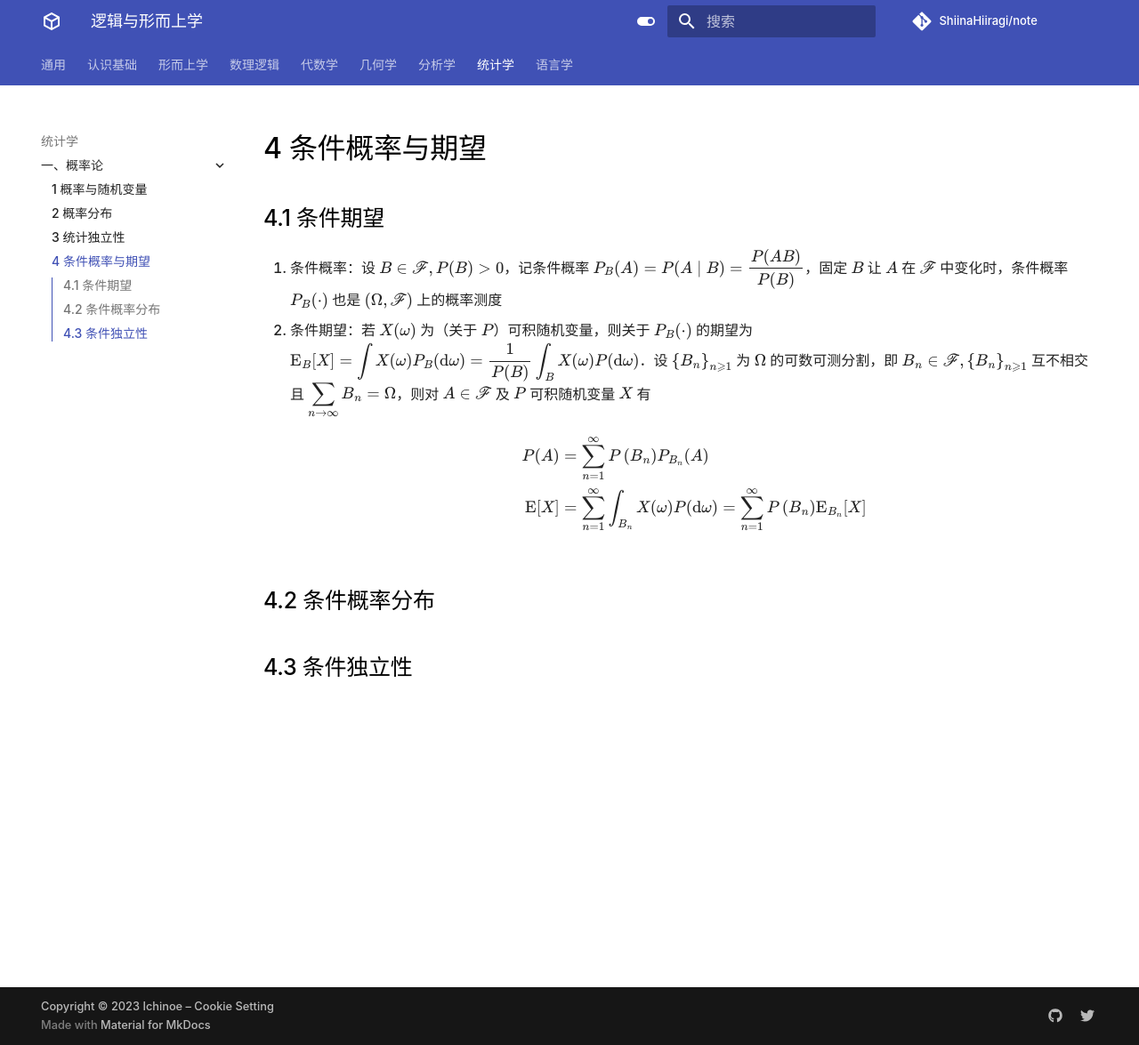
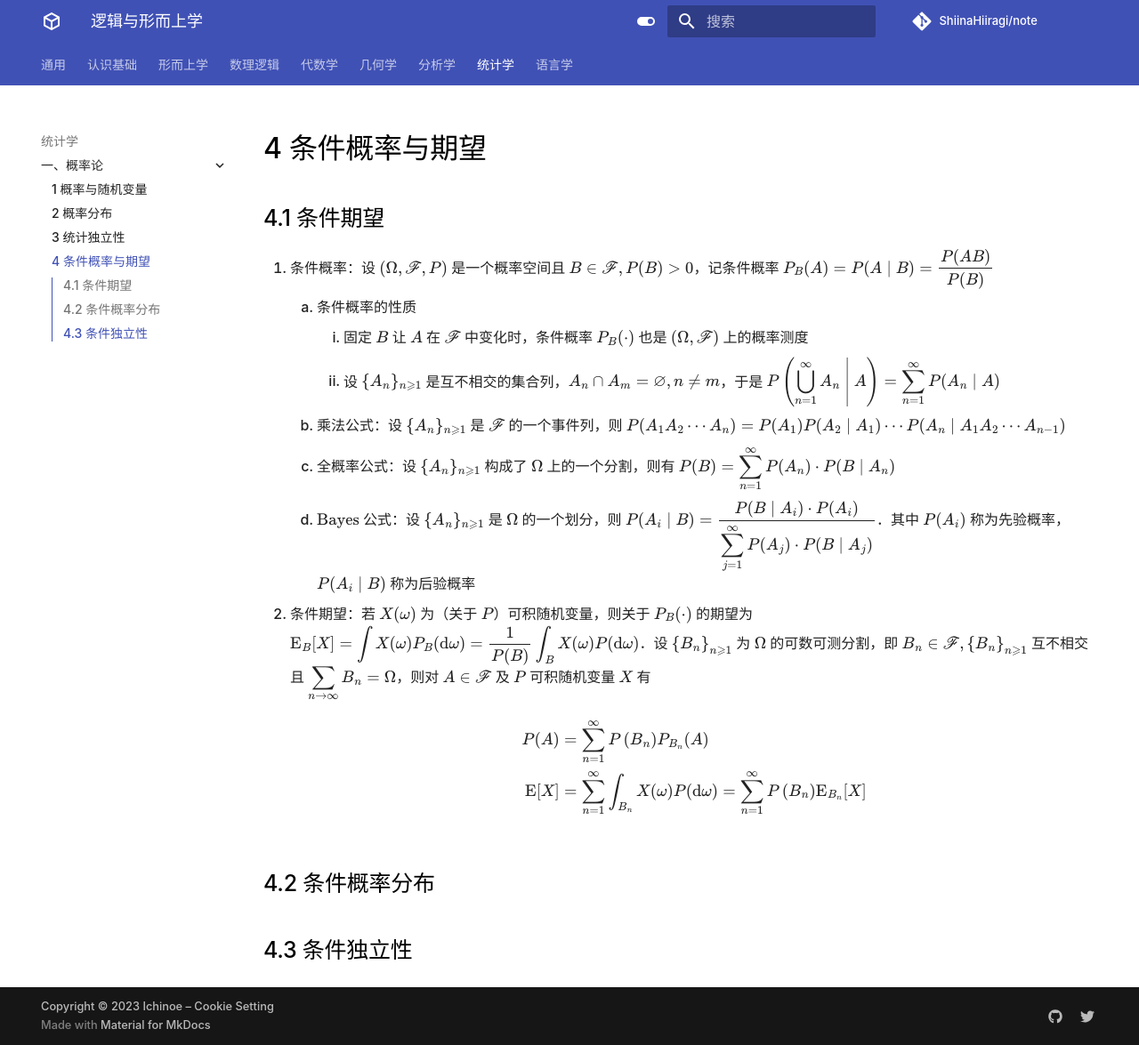
Before and after one commit to ShiinaHiiragi/note, an MkDocs documentation site: the page built from docs/stat/prob/cond.md, in a window 1280 px wide and 1175 px high. Shown: the whole window at 89% size. Built offline with MkDocs 1.6.1 and Material for MkDocs 9.7.7, drawn with Linux system fonts in a browser that asks for light colours; comment, search, counter and statistics services are not loaded.

Commit message:
change scrP

```diff
--- a/docs/stat/prob/cond.md
+++ b/docs/stat/prob/cond.md
@@ -1,7 +1,13 @@
 # 4 条件概率与期望
 
 ## 4.1 条件期望
-1. 条件概率：设 $B \in \mathscr{F}, P(B)>0$，记条件概率 $P_{B}(A)=P(A \mid B)=\dfrac{P(A B)}{P(B)}$，固定 $B$ 让 $A$ 在 $\mathscr{F}$ 中变化时，条件概率 $P_{B}(\cdot)$ 也是 $(\Omega, \mathscr{F})$ 上的概率测度
+1. 条件概率：设 $(\Omega, \mathscr{F}, P)$ 是一个概率空间且 $B \in \mathscr{F}, P(B)>0$，记条件概率 $P_{B}(A)=P(A \mid B)=\dfrac{P(A B)}{P(B)}$
+    1. 条件概率的性质
+        1. 固定 $B$ 让 $A$ 在 $\mathscr{F}$ 中变化时，条件概率 $P_{B}(\cdot)$ 也是 $(\Omega, \mathscr{F})$ 上的概率测度
+        2. 设 $\{A_n\}_{n \geqslant 1}$ 是互不相交的集合列，$A_n\cap A_m =\varnothing, n\neq m$，于是 ${\displaystyle P\left(\left. \bigcup_{n=1}^\infty A_n \ \right| \ A\right)=\sum_{n=1}^\infty P(A_n \mid A)}$
+    2. 乘法公式：设 $\{A_n\}_{n \geqslant 1}$ 是 $\mathscr{F}$ 的一个事件列，则 $P(A_1A_2\cdots A_n)=P(A_1)P(A_2 \mid A_1)\cdots P(A_n \mid A_1A_2\cdots A_{n-1})$
+    3. 全概率公式：设 $\{A_n\}_{n \geqslant 1}$ 构成了 $\Omega$ 上的一个分割，则有 ${\displaystyle P(B)=\sum_{n=1}^\infty P(A_n) \cdot P(B \mid A_n)}$
+    4. $\mathrm{Bayes}$ 公式：设 $\{A_n\}_{n \geqslant 1}$ 是 $\Omega$ 的一个划分，则 $P(A_i \mid B)=\dfrac{P(B \mid A_i) \cdot P(A_i)}{{\displaystyle \sum_{j=1}^\infty P(A_j) \cdot P(B \mid A_j)}}$．其中 $P(A_i)$ 称为先验概率，$P(A_i \mid B)$ 称为后验概率
 2. 条件期望：若 $X(\omega)$ 为（关于 $P$）可积随机变量，则关于 $P_{B}(\cdot)$ 的期望为 ${\displaystyle \mathrm{E}_{B}[X]=\int X(\omega) P_{B}(\mathrm{d} \omega)=\dfrac{1}{P(B)} \int_{B} X(\omega) P(\mathrm{d} \omega)}$．设 $\left\{B_{n}\right\}_{n \geqslant 1}$ 为 $\Omega$ 的可数可测分割，即 $B_{n} \in \mathscr{F},\left\{B_{n}\right\}_{n \geqslant 1}$ 互不相交且 ${\displaystyle \sum_{n \to \infty} B_{n}=\Omega}$，则对 $A \in \mathscr{F}$ 及 $P$ 可积随机变量 $X$ 有
 
     $$
```
Also changed, not shown: docs/stat/prob/ind.md (+1 -1 lines), docs/stat/prob/prob.md (+1 -1 lines).
